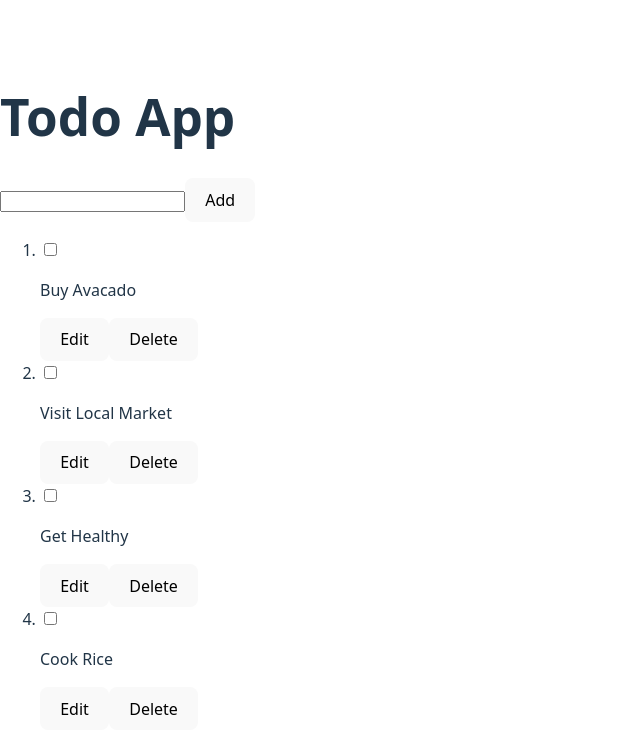
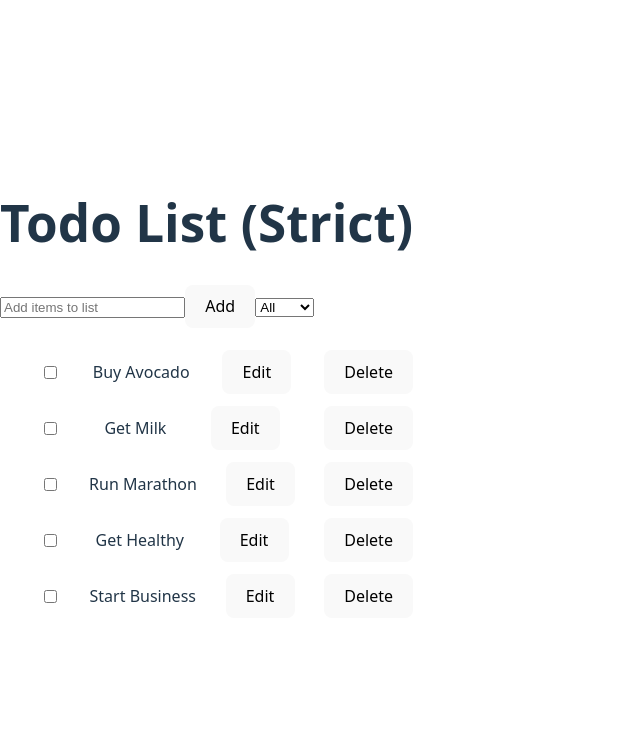
Before and after one commit to Abhishekwmg/prReactCode2, a React (Vite) app in the folder practice-react/: page / in a window 1280 px wide. Shown: the top 754 px of the page, without its empty margins (0-640 px from the left). Built offline with nearby package versions, Linux system fonts and the light colour scheme.

Commit message:
todo-checkbox

```diff
--- a/practice-react/src/todo/Todo.jsx
+++ b/practice-react/src/todo/Todo.jsx
@@ -1,83 +1,135 @@
-import { useState } from "react"
+import { useState } from "react";
 
 export default function Todo() {
-
-    const [data, setData] = useState(todoData);
-    const [task, setTask] = useState("");
+    const [todoData, setTodoData] = useState(preTodoData);
+    const [addTask, setAddTask] = useState("");
     const [isEdit, setIsEdit] = useState(null);
     const [saveTask, setSaveTask] = useState("");
     const [isChecked, setIsChecked] = useState(false);
 
-    function handleEditTask(d) {
-        setIsEdit(d.id);
-        setSaveTask(d.text)
+    function handleAddTask() {
+        if (!addTask) return;
+        setTodoData((prevData) => [
+            ...prevData,
+            {
+                id: Date.now(),
+                text: addTask,
+                done: false,
+            },
+        ]);
+        setAddTask("");
     }
 
-    function handleSaveTask(d) {
-        setData(data.map(da => {
-            return da.id === d.id ? { ...d, text: d.text } : d
-        }))
+    function handleEditTask(todo) {
+        setIsEdit(todo.id);
+        setSaveTask(todo.text);
+    }
+
+    function handleSaveTask(todo) {
+        setTodoData((prevData) =>
+            prevData.map((data) => {
+                return data.id === todo.id ? { ...todo, text: saveTask } : data;
+            })
+        );
         setIsEdit(null);
     }
 
-    function handleCheckBox() {
-        setIsChecked(prevChecked => !prevChecked);
+    function handleIsChecked(checked, id) {
+        setTodoData(prevData => {
+            prevData.map(data => {
+                return data.id === id ? { ...data, done: checked } : data
+            })
+        })
     }
 
     function handleDeleteTask(id) {
-        setData(data.filter(da => da.id !== id))
+        setTodoData(todoData.filter((d) => d.id != id));
     }
 
+    return (
+        <>
+            <h1>Todo List (Strict)</h1>
+            {!isEdit && (
+                <>
+                    <input
+                        value={addTask}
+                        onChange={(e) => setAddTask(e.target.value)}
+                        type="text"
+                        placeholder="Add items to list"
+                    />
+                    <button onClick={handleAddTask}>Add</button>
+                    <select name="" id="">
+                        <option value="filter">All</option>
+                        <option value="filter">Active</option>
+                        <option value="filter">Done</option>
+                    </select>
+                </>
+            )}
 
-    return <>
-        <h1>Todo App</h1>
-        <input type="text" value={task} onChange={e => setTask(e.target.value)} />
-        <button type="button">Add</button>
-
-        {/* Rendering pre-todo-list */}
-        <ol>
-            {
-                data.map((d) => {
-                    return <li key={d.id}>
-                        {
-                            isEdit === d.id ? <><input value={saveTask} onChange={e => setSaveTask(e.target.value)} type="text" />
-                                <button onClick={() => handleSaveTask(d)}>Save</button></> : <>
-                                <input type="checkbox" value={isChecked} onChange={handleCheckBox} />
-                                <p>{d.text}</p>
-                                <button onClick={() => handleEditTask(d)}>Edit</button></>
-                        }
-                        <button onClick={() => handleDeleteTask(d.id)}>Delete</button>
-                    </li>
-
-                })
-            }
-        </ol>
-
-    </>
+            <ol>
+                {todoData.map((todo) => {
+                    return (
+                        <li
+                            style={{
+                                display: "flex",
+                                alignItems: "center",
+                                justifyContent: "space-between",
+                            }}
+                            key={todo.id}
+                        >
+                            {isEdit === todo.id ? (
+                                <>
+                                    <input
+                                        type="text"
+                                        value={saveTask}
+                                        onChange={(e) => setSaveTask(e.target.value)}
+                                    />
+                                    <button onClick={() => handleSaveTask(todo)}>Save</button>
+                                </>
+                            ) : (
+                                <>
+                                    <input
+                                        type="checkbox"
+                                        checked={todo.done}
+                                        onChange={() => handleIsChecked(todo.id)}
+                                    />
+                                    <p>{todo.text}</p>
+                                    <button onClick={(e) => handleEditTask(todo.id, e.target.checked)}>Edit</button>
+                                </>
+                            )}
+                            <button onClick={() => handleDeleteTask(todo.id)}>Delete</button>
+                        </li>
+                    );
+                })}
+            </ol>
+        </>
+    );
 }
 
-
-
-
-const todoData = [
+const preTodoData = [
     {
         id: 1,
-        text: "Buy Avacado",
-        done: false
+        text: "Buy Avocado",
+        done: false,
     },
     {
         id: 2,
-        text: "Visit Local Market",
-        done: false
+        text: "Get Milk",
+        done: false,
     },
     {
         id: 3,
-        text: "Get Healthy",
-        done: false
+        text: "Run Marathon",
+        done: false,
     },
     {
         id: 4,
-        text: "Cook Rice",
-        done: false
+        text: "Get Healthy",
+        done: false,
     },
-]
+    {
+        id: 5,
+        text: "Start Business",
+        done: false,
+    },
+];
```
